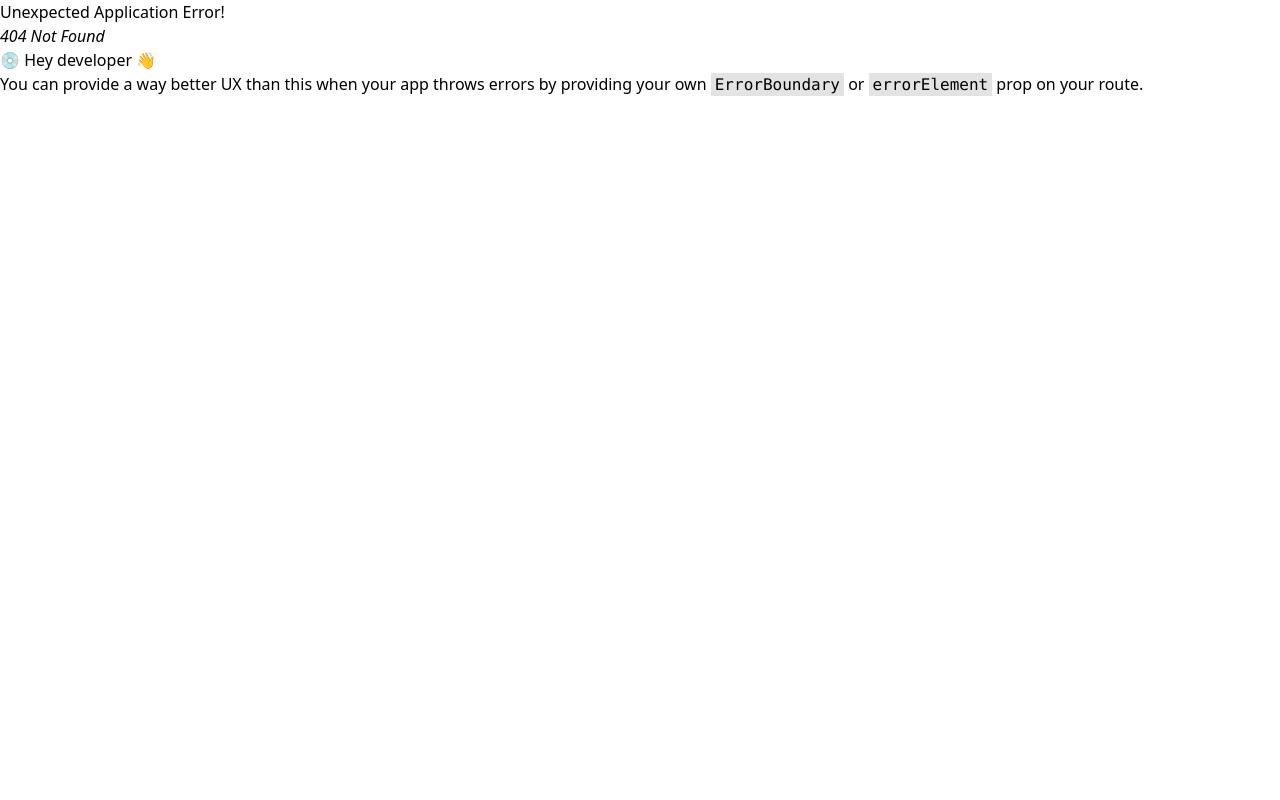
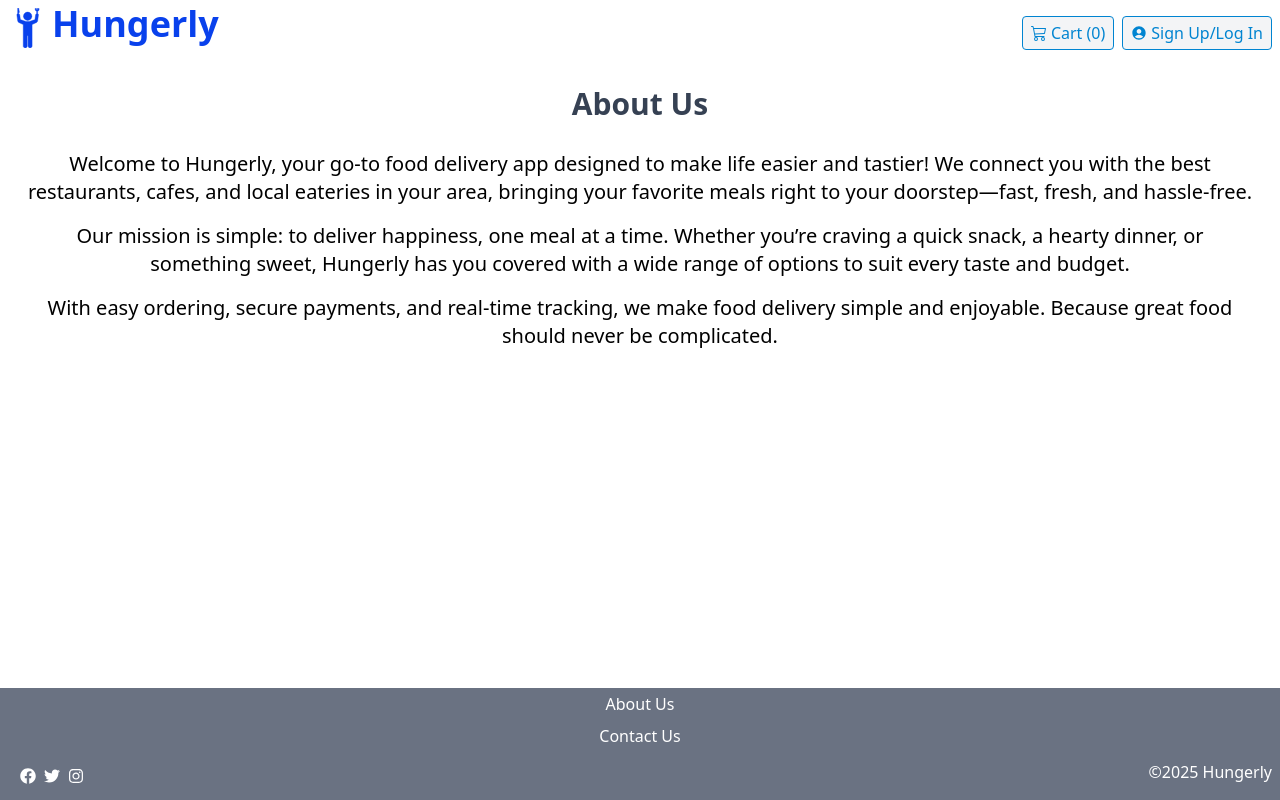
Before and after one commit to PCoderHub/food-ordering-website, a React (Vite) app: page /about in a window 1280 px wide. Before the commit this address had no page. Built offline with nearby package versions, Linux system fonts and the light colour scheme.

Commit message:
About Us and Contact Us page added

```diff
--- a/src/components/Footer.jsx
+++ b/src/components/Footer.jsx
@@ -2,17 +2,18 @@ import React from "react";
 import { FaFacebook } from "react-icons/fa";
 import { FaTwitter } from "react-icons/fa";
 import { FaInstagram } from "react-icons/fa";
+import { Link } from "react-router-dom";
 
 function Footer() {
   return (
     <footer className="bg-gray-500 mt-20">
       <div className="flex flex-col">
-        <button className="m-1 text-white hover:underline hover:text-sky-500">
+        <button className="m-1 text-white hover:underline hover:text-sky-500"><Link to="/about" >
           About Us
-        </button>
-        <button className="m-1 text-white hover:underline hover:text-sky-500">
+        </Link></button>
+        <button className="m-1 text-white hover:underline hover:text-sky-500"><Link to="/contact">
           Contact Us
-        </button>
+        </Link></button>
       </div>
       <div className="flex justify-between">
         <div className="flex justify-evenly m-2 text-white p-2">
--- /dev/null
+++ b/src/pages/About.jsx
@@ -0,0 +1,32 @@
+import React from "react";
+
+function About() {
+  return (
+    <div className="container mx-auto p-4">
+      <h2 className="font-bold text-3xl text-gray-700 my-5 text-center">
+        About Us
+      </h2>
+      <p className="text-xl p-2 text-center">
+        Welcome to Hungerly, your go-to food delivery app designed to make life
+        easier and tastier! We connect you with the best restaurants, cafes, and
+        local eateries in your area, bringing your favorite meals right to your
+        doorstep—fast, fresh, and hassle-free.
+      </p>
+
+      <p className="text-xl p-2 text-center">
+        Our mission is simple: to deliver happiness, one meal at a time. Whether
+        you’re craving a quick snack, a hearty dinner, or something sweet,
+        Hungerly has you covered with a wide range of options to suit every
+        taste and budget.
+      </p>
+
+      <p className="text-xl p-2 text-center">
+        With easy ordering, secure payments, and real-time tracking, we make
+        food delivery simple and enjoyable. Because great food should never be
+        complicated.
+      </p>
+    </div>
+  );
+}
+
+export default About;
--- /dev/null
+++ b/src/pages/Contact.jsx
@@ -0,0 +1,18 @@
+import React from 'react'
+
+function Contact() {
+  return (
+    <div className='container mx-auto p-4'>
+      <h2 className="font-bold text-3xl text-gray-700 my-5">
+        Contact Us
+      </h2>
+      <p className="text-xl p-2">Have questions, feedback, or need help with your order? We’d love to hear from you!</p>
+      <p className='text-xl p-2'>📍 Address: 123 Food Street, Flavor Town</p>
+      <p className='text-xl p-2'>📞 Phone: +1 (234) 567-890</p>
+      <p className='text-xl p-2'>📧 Email: support@hungerly.com</p>
+      <p className='text-xl p-2'>We’re here 24/7 to make sure your experience with QuickBite is smooth, fast, and delicious.</p>
+    </div>
+  )
+}
+
+export default Contact
```
Also changed, not shown: src/main.jsx (+11 -1 lines).
